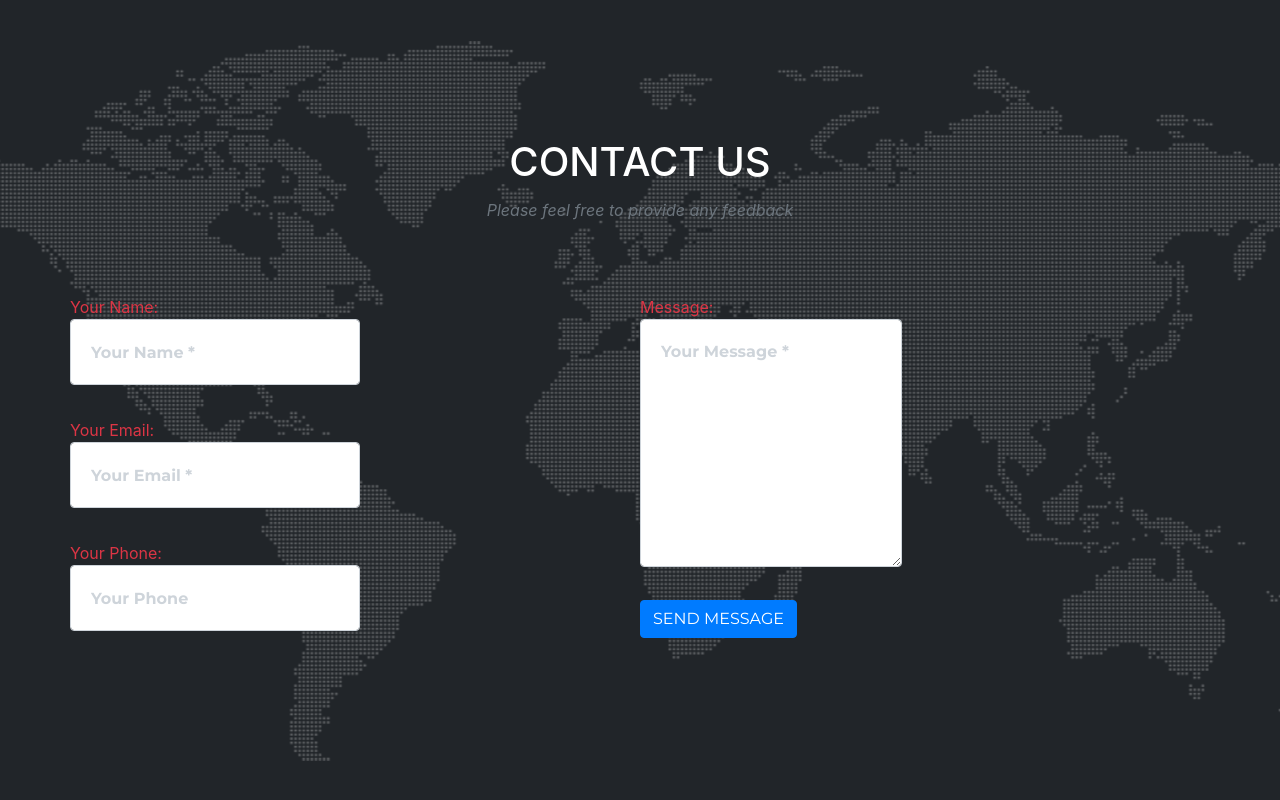
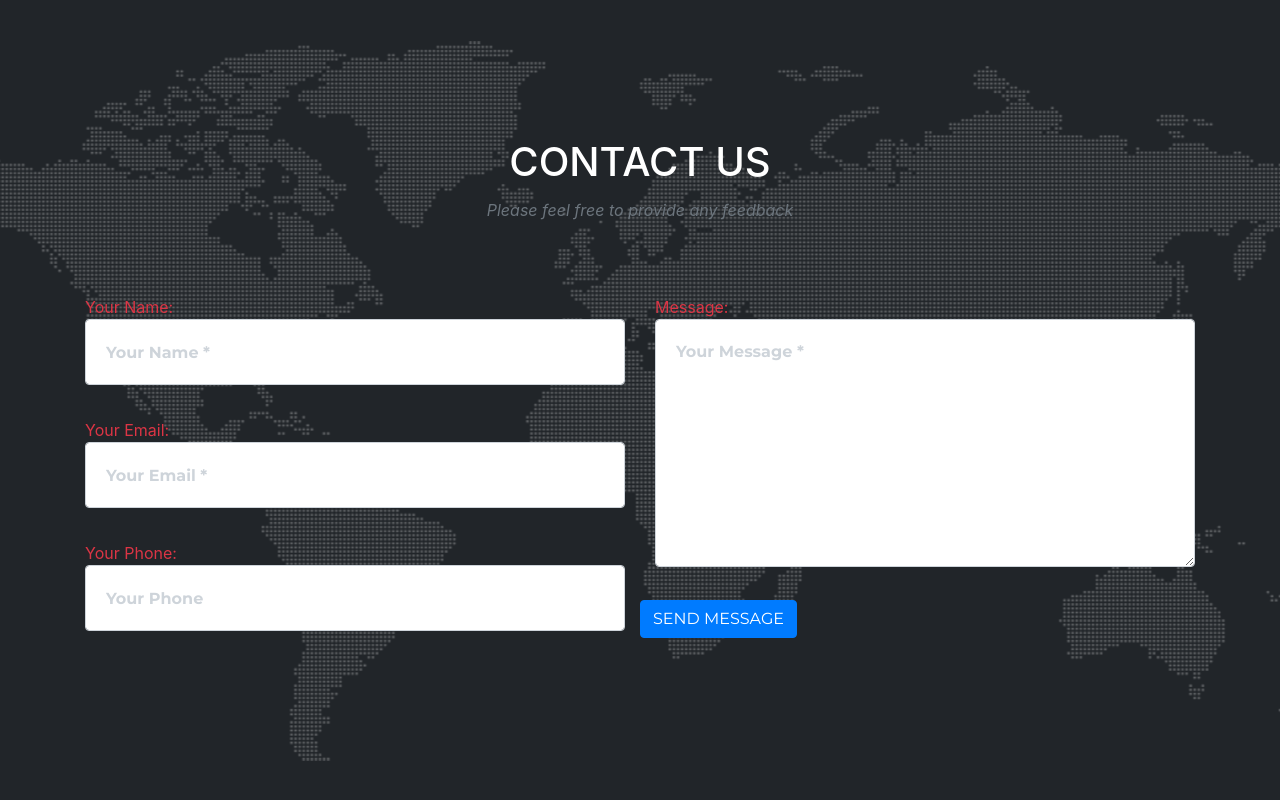
Before and after one commit to apolydorides/EDP_Accessible_Game, a website with bundled scripts: page index.html in a window 1280 px wide. Shown: the part 5702-6502 px from the top of the page. Built offline with nearby package versions, Linux system fonts and the light colour scheme; a web font is replaced by a local one.

Commit message:
Update index.html

```diff
--- a/index.html
+++ b/index.html
@@ -445,22 +445,22 @@
             <div class="row">
               <div class="col-md-6">
                 <div class="form-group row">
-                <label class="call-12 text-danger">Your Name: <input type="text" class="form-control" placeholder="Your Name *" name="name" required="required" data-validation-required-message="Please enter your name."/></label>
+                <label class="col-12 text-danger">Your Name: <input type="text" class="form-control" placeholder="Your Name *" name="name" required="required" data-validation-required-message="Please enter your name."/></label>
                 <p class="help-block text-danger"></p>
                 </div>
                 <div class="form-group row">
-                <label class="call-12 text-danger">Your Email: <input type="email" class="form-control" placeholder="Your Email *" name="email" required="required" data-validation-required-message="Please enter your email address."/></label>
+                <label class="col-12 text-danger">Your Email: <input type="email" class="form-control" placeholder="Your Email *" name="email" required="required" data-validation-required-message="Please enter your email address."/></label>
                 <p class="help-block text-danger"></p>
                 </div>
                 <div class="form-group row">
-                <label class="call-12 text-danger">Your Phone: <input type="phone" class="form-control" placeholder="Your Phone" name="phone" /></label>
+                <label class="col-12 text-danger">Your Phone: <input type="phone" class="form-control" placeholder="Your Phone" name="phone" /></label>
                 <p class="help-block text-danger"></p>
                 </div>
               </div>
 
               <div class="col-md-6">
                 <div class="form-group row">
-                  <label class="call-12 text-danger">Message: <textarea class="form-control" placeholder="Your Message *" name="message" required="required" data-validation-required-message="Please enter a message."></textarea></label>
+                  <label class="col-12 text-danger">Message: <textarea class="form-control" placeholder="Your Message *" name="message" required="required" data-validation-required-message="Please enter a message."></textarea></label>
                   <p class="help-block text-danger"></p>
                   </div>
                   <div class="form-group row">
```
